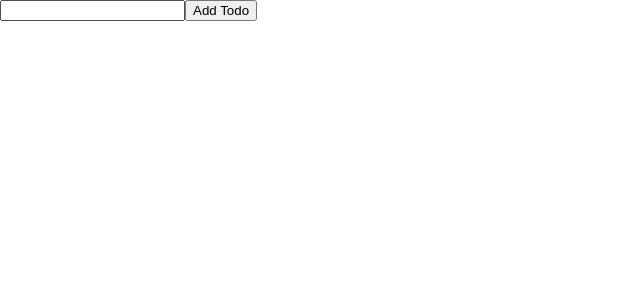
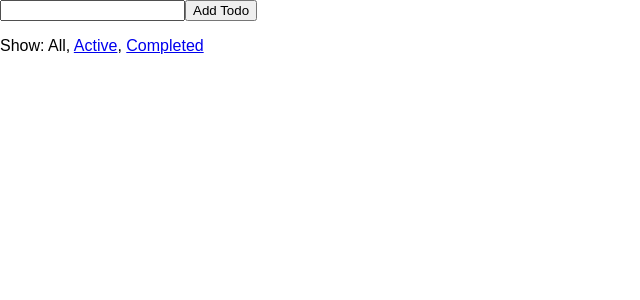
Before and after one commit to sundaycrafts/getting-started-redux-from-egghead.io, a React (Create React App) app: page / in a window 1280 px wide. Shown: the top 300 px of the page, without its empty margins (0-640 px from the left). Built offline with nearby package versions, Linux system fonts and the light colour scheme.

Commit message:
Chapter 19: Redux: React Todo List Example (Filtering Todos)

```diff
--- a/src/index.js
+++ b/src/index.js
@@ -6,7 +6,7 @@
 
 const render = () => {
   ReactDOM.render(
-    <TodoApp todos={store.getState().todos} />,
+    <TodoApp {...store.getState()} />,
     document.getElementById('root')
   )
 }
--- a/src/todos.js
+++ b/src/todos.js
@@ -39,15 +39,57 @@
   }
 }
 
-const visibilityFilter = (
+const visibilityFilter = ( // called by FilterLink
   state = 'SHOW_ALL',
   action
 ) => {
   switch (action.type) {
     case 'SET_VISIBILITY_FILTER':
-      return action.filter
+      return action.filter // 'SHOW_ACTIVE' for example from TodoApp > FilterLink > store.dispatch in FilterLink
     default:
       return state
+  }
+}
+
+const FilterLink = ({
+  filter,
+  currentFilter,
+  children
+}) => {
+  if (filter === currentFilter) {
+    return <span>{children}</span>
+  }
+
+  return (
+    <a href="#"
+      onClick={e => {
+        e.preventDefault()
+        store.dispatch({
+          type: 'SET_VISIBILITY_FILTER',
+          filter
+        })
+      }}
+    >
+      {children}
+    </a>
+  )
+}
+
+const getVisibleTodos = (
+  todos,
+  filter
+) => {
+  switch (filter) {
+    case 'SHOW_ALL':
+      return todos
+    case 'SHOW_COMPLETED':
+      return todos.filter(
+        t => t.completed
+      )
+    case 'SHOW_ACTIVE':
+      return todos.filter(
+        t => !t.completed
+      )
   }
 }
 
@@ -72,6 +114,22 @@
 let nextTodoId = 0
 export class TodoApp extends Component {
   render () {
+    /* STEP 1 */
+    // const visibleTodos = getVisibleTodos(
+    //   this.props.todos,
+    //   this.props.visibilityFilter
+    // )
+
+    /* STEP 2 */
+    const {
+      todos, // todos come from store.getState()
+      visibilityFilter
+    } = this.props
+    const visibleTodos = getVisibleTodos( // just filtering data from store
+      todos,
+      visibilityFilter
+    )
+
     return (
       <div>
         <input type="text" ref={node => {
@@ -89,7 +147,7 @@
         </button>
 
         <ul>
-          {this.props.todos.map(todo =>
+          {visibleTodos.map(todo =>
             <li key={todo.id}
               onClick={() => {
                 store.dispatch({
@@ -108,6 +166,30 @@
             </li>
           )}
         </ul>
+        <p>
+          Show:
+          {' '}
+          <FilterLink
+            filter='SHOW_ALL'
+            currentFilter={visibilityFilter}
+          >
+            All
+          </FilterLink>
+          {', '}
+          <FilterLink
+            filter='SHOW_ACTIVE'
+            currentFilter={visibilityFilter}
+          >
+            Active
+          </FilterLink>
+          {', '}
+          <FilterLink
+            filter='SHOW_COMPLETED'
+            currentFilter={visibilityFilter}
+          >
+            Completed
+          </FilterLink>
+        </p>
       </div>
     )
   }
```
